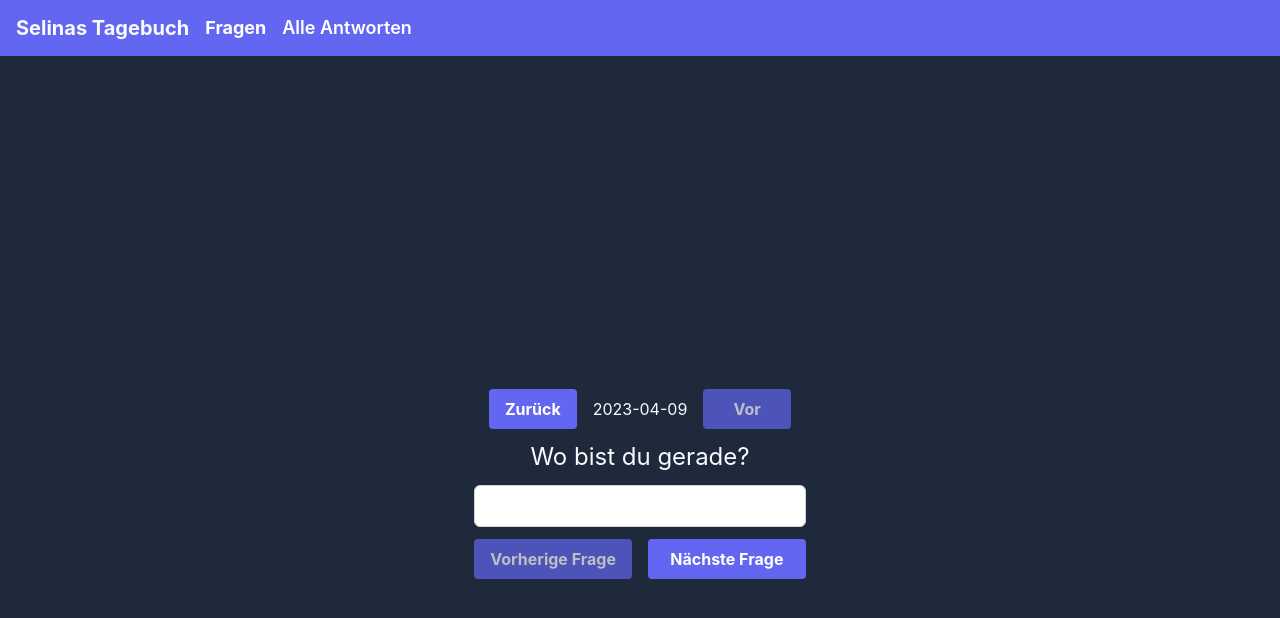
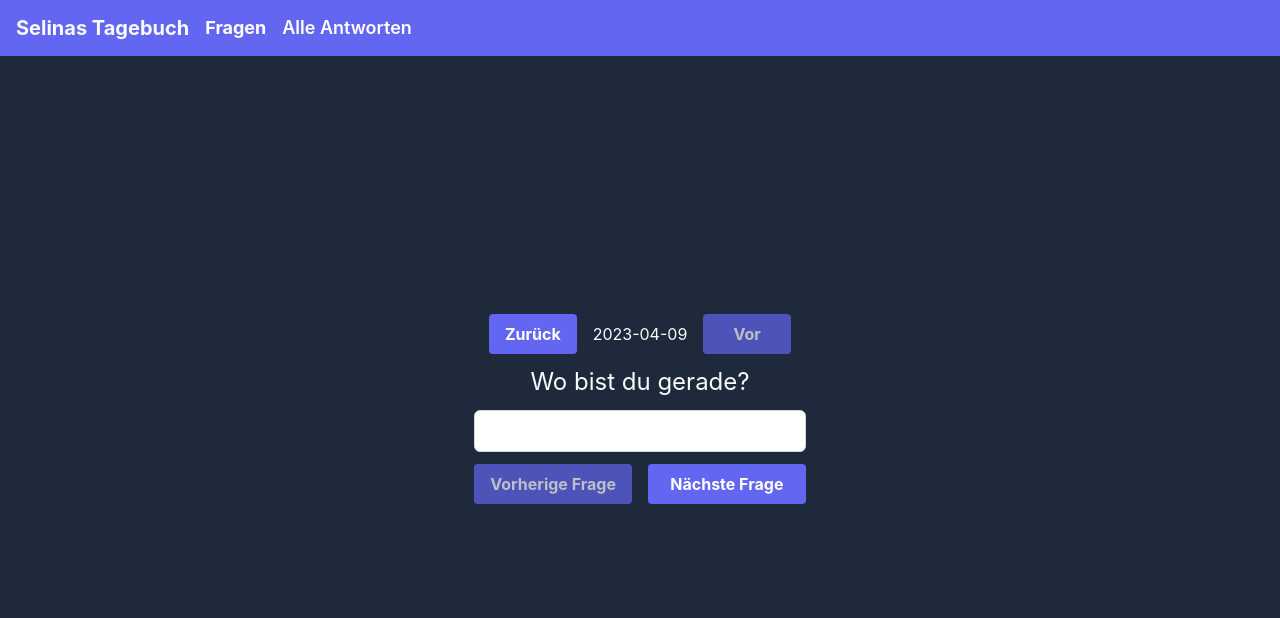
Before and after one commit to alexanderhorner/selina-tagebuch, a Next.js app: page / in a window 1280 px wide. Shown: the top 618 px of the page. Built offline with nearby package versions, Linux system fonts and the light colour scheme.

Commit message:
Fix transform style

```diff
--- a/components/QuestionList.js
+++ b/components/QuestionList.js
@@ -121,7 +121,7 @@ export default function QuestionList() {
   }
 
   return (
-    <div className="flex flex-col justify-center items-center gap-3 translate-y-14">
+    <div className="flex flex-col justify-center items-center gap-3 -translate-y-[10%]">
 
       <DaySelector currentDate={currentDate} setCurrentDate={setCurrentDate} />
 
```
